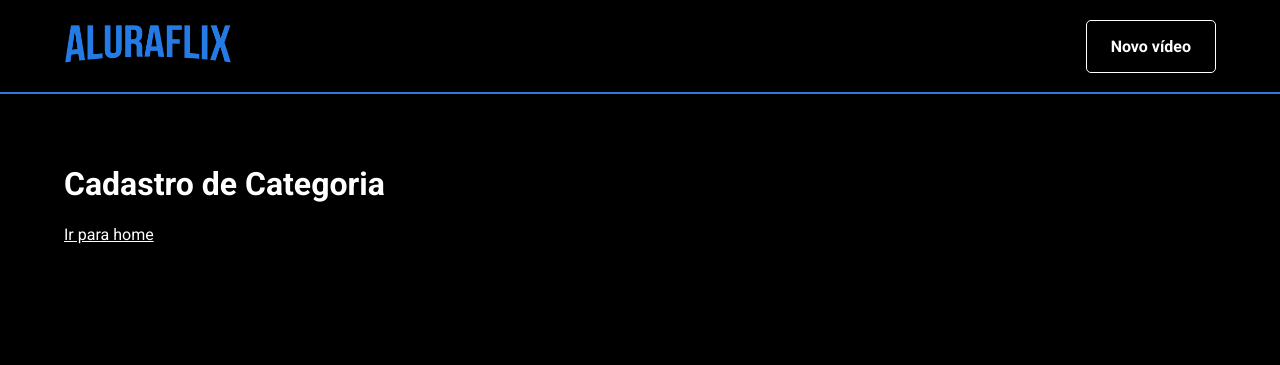
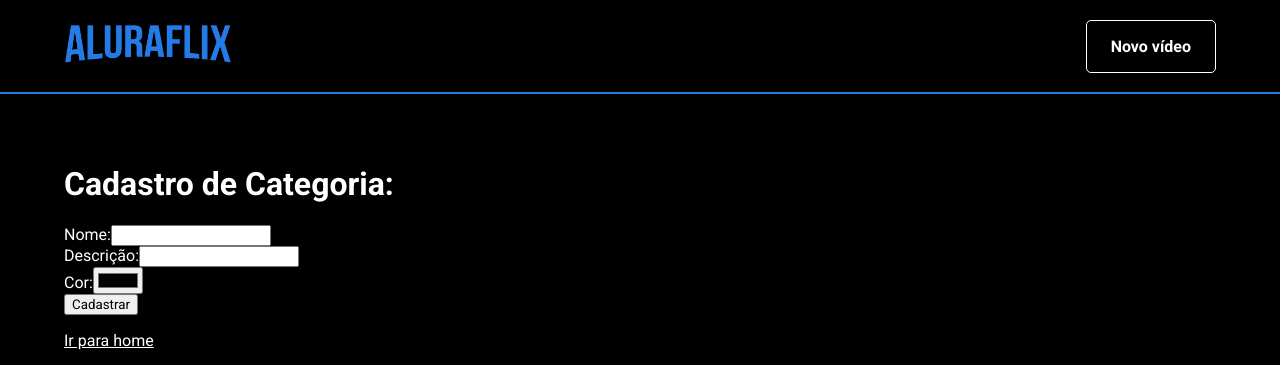
Before and after one commit to mauriciomartinss/-imersao-alura-react, a React (Create React App) app: page /cadastro/categoria in a window 1280 px wide. Shown: the top 365 px of the page. Built offline with nearby package versions, Linux system fonts and the light colour scheme.

Commit message:
fim do terceiro dia sem os desafios

```diff
--- /dev/null
+++ b/src/components/FormField/index.js
@@ -0,0 +1,19 @@
+import React from 'react'
+
+function FormField({label, type, name, values, onChange}) {
+    return (
+        <div>
+        <label>
+            {label}:
+          <input
+            type={type}
+            value={values} //ou pode ser também values['nome']
+            onChange={onChange}
+            name={name}
+          />
+        </label>
+      </div>
+    )
+}
+
+export default FormField
--- a/src/pages/cadastro/Categoria/index.js
+++ b/src/pages/cadastro/Categoria/index.js
@@ -1,11 +1,101 @@
-import React from 'react'
+import React, { useState } from 'react'
 import { Link } from 'react-router-dom'
 import PageDefault from '../../../components/PageDefault'
+import FormField from '../../../components/FormField'
 
 function CadastroCategoria() {
+
+  const valoresIniciais = {
+    nome: '',
+    descricao: '',
+    cor: '',
+
+  }
+
+  const [categorias, setCategorias] = useState([])
+  const [values, setValues] = useState(valoresIniciais)
+
+
+  // sem a desestruturação seria:
+  // const values = useState(valoresIniciais)
+  // const setValues = useState(valoresIniciais)
+
+
+  function setValue(chave, valor) {
+    // chave: nome, descricao, qualquer coisa.
+
+    setValues({
+      ...values,
+      [chave]: valor,
+
+    })
+
+  }
+
+  function handleChange(infosDoEvento){
+    const { getAttribute, value } = infosDoEvento.target
+
+    setValue(
+      getAttribute('name'),
+      value
+    )
+  }
+
   return (
     <PageDefault>
-        <h1>Cadastro de Categoria</h1>
+      <h1>Cadastro de Categoria: {values.nome}</h1>
+
+    <form onSubmit={function handleSubmit(infosDoEvento) {
+      infosDoEvento.preventDefault()
+      setCategorias([
+        ...categorias,
+        values
+      ])
+
+      setValues(valoresIniciais)
+    }}>
+
+      <FormField
+        label="Nome"
+        type="text"
+        name="nome"
+        value={values.nome}
+        onChange={handleChange}
+      />
+
+
+      <FormField
+        label="Descrição"
+        type="textarea"
+        name="descricao"
+        value={values.descricao}
+        onChange={handleChange}
+      />
+
+
+      <FormField
+        label="Cor"
+        type="color"
+        name="cor"
+        value={values.cor}
+        onChange={handleChange}
+      />
+
+
+      <button>
+        Cadastrar
+      </button>
+    </form>
+      <ul>
+        {categorias.map((categoria, indice) => {
+          return (
+            <li key={`${categoria}${indice}`}>
+              {categoria.nome}
+            </li>
+          )
+        })}
+      </ul>
+
 
       <Link to="/">
         Ir para home
```
Lines whose indentation alone changed are shown as unchanged.
